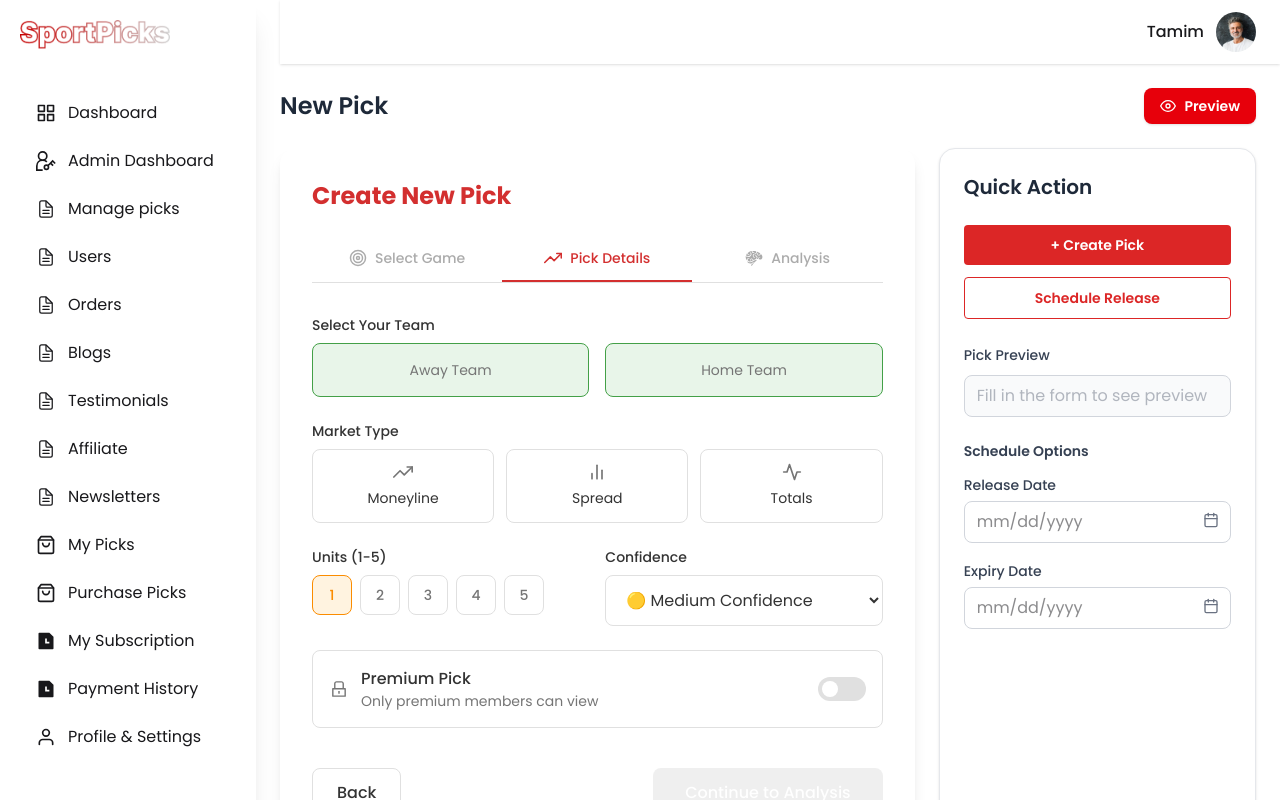
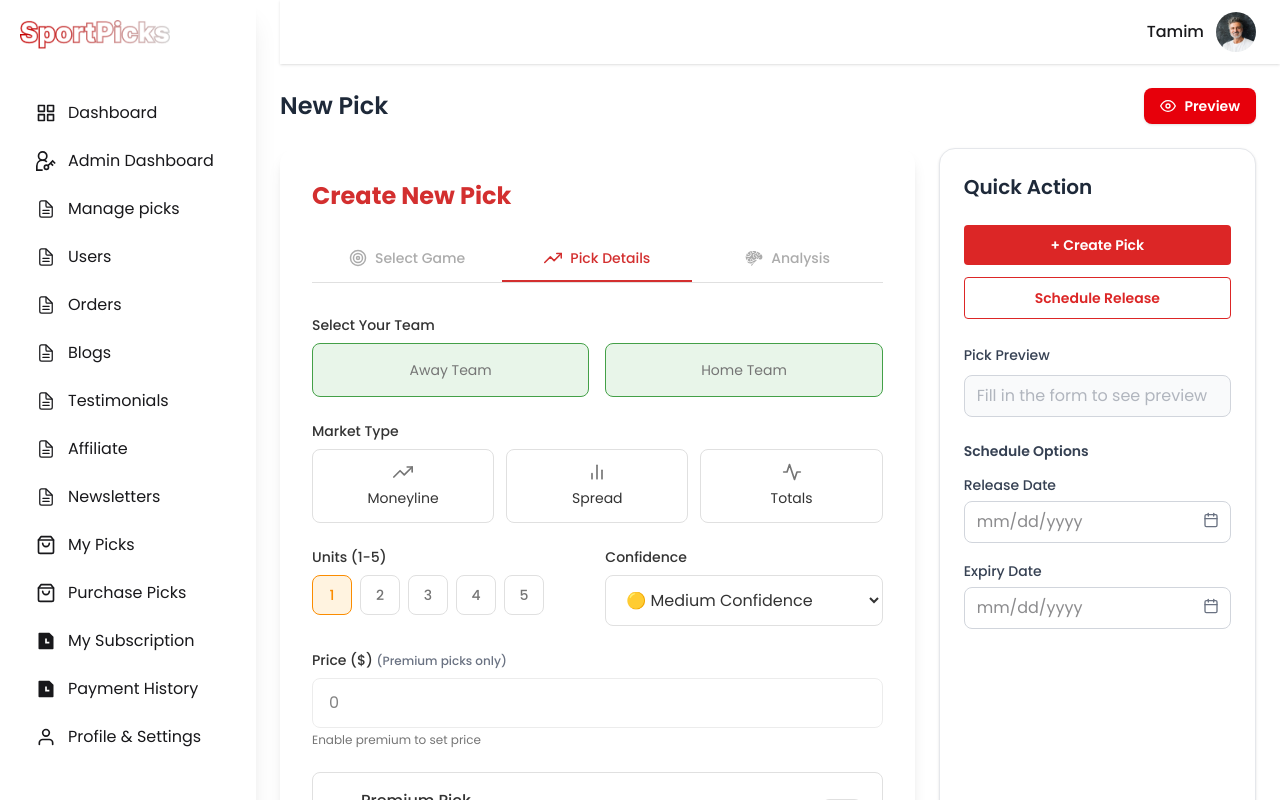
Before and after one commit to code-wev/GuaranteedSportPicks, a Next.js app in the folder frontend/: page /dashboard/admin/new-picks in a window 1280 px wide. Both pictures are taken after a click on the button "Pick Details". Shown: the top 800 px of the page. Built offline with nearby package versions, Linux system fonts and the light colour scheme.

Commit message:
pick creation done

```diff
--- a/frontend/components/Dashboard/admin/CreatePickForm.jsx
+++ b/frontend/components/Dashboard/admin/CreatePickForm.jsx
@@ -51,6 +51,7 @@ export default function CreatePickForm() {
     premium: false,
     release_time: "",
     pickBanner: "",
+    price: 0, // Make sure this is included
   });
 
   // UI state
@@ -155,6 +156,21 @@ export default function CreatePickForm() {
         ?.find((m) => m.key === "h2h")
         ?.outcomes?.find((o) => o.name === "Draw")?.price || 0;
 
+    // Format bookmakers data correctly with exact field names as expected by API
+    const formattedBookmakers = game.bookmakers?.map(bookmaker => ({
+      key: bookmaker.key,
+      title: bookmaker.title,
+      last_update: bookmaker.last_update,
+      markets: bookmaker.markets?.map(market => ({
+        Key: market.key, // Note: Capital K
+        last_update: market.last_update,
+        outComes: market.outcomes?.map(outcome => ({ // Note: Capital C
+          name: outcome.name,
+          price: outcome.price
+        }))
+      }))
+    })) || [];
+
     setFormData({
       ...formData,
       sportId: game.id,
@@ -168,8 +184,10 @@ export default function CreatePickForm() {
         away_team: awayOdds,
         draw: drawOdds,
       },
-      bookmakers: game.bookmakers || [],
+      bookmakers: formattedBookmakers,
       release_time: new Date().toISOString(),
+      // Keep existing price value
+      price: formData.price,
     });
 
     setHomeTeamDropdown(false);
@@ -270,42 +288,11 @@ export default function CreatePickForm() {
   //RTK
   const [createPicks, { isLoading: isCreating }] = useCreatePicksMutation();
 
-  // Handle form submission
-  // const handleSubmit = async (e) => {
-  //   e.preventDefault();
-
-  //   // Validate required fields
-  //   const required = [
-  //     "sport_title",
-  //     "home_team",
-  //     "away_team",
-  //     "selected_team",
-  //     "market_type",
-  //     "units",
-  //     "confidence",
-  //     "writeup",
-  //   ];
-  //   const missing = required.filter((field) => !formData[field]);
-
-  //   if (missing.length > 0) {
-  //     alert(`Please fill in: ${missing.join(", ")}`);
-  //     return;
-  //   }
-
-  //   // Console output
-  //   console.log("🎯 ===== PICK CREATED =====");
-  //   console.log(formData);
-
-  //   alert(
-  //     `✅ Pick Created Successfully!\n\n${formData.selected_team} - ${formData.units} units`,
-  //   );
-  // };
   const getRtkErrorMessage = (err) => {
-    // RTK Query error shapes:
-    // - { status, data }
-    // - { error: "FETCH_ERROR" | ... }
     const data = err?.data;
-
+    if (data?.errors) {
+      return data.errors.map(e => `${e.field}: ${e.message}`).join('\n');
+    }
     return (
       data?.message ||
       data?.error ||
@@ -345,7 +332,22 @@ export default function CreatePickForm() {
       return;
     }
 
-    // Build payload (clean + safe)
+    // Format bookmakers data with exact field names as expected by API
+    const formattedBookmakers = formData.bookmakers.map(bookmaker => ({
+      key: bookmaker.key,
+      title: bookmaker.title,
+      last_update: bookmaker.last_update,
+      markets: bookmaker.markets.map(market => ({
+        Key: market.Key || market.key, // Use Key with capital K
+        last_update: market.last_update,
+        outComes: market.outComes || market.outcomes?.map(outcome => ({ // Use outComes with capital C
+          name: outcome.name,
+          price: outcome.price
+        }))
+      }))
+    }));
+
+    // Build payload with correct structure
     const payload = {
       sportId: formData.sportId,
       sportKey: formData.sportKey,
@@ -353,8 +355,12 @@ export default function CreatePickForm() {
       home_team: formData.home_team,
       away_team: formData.away_team,
       commence_time: formData.commence_time,
-      odds: formData.odds,
-      bookmakers: formData.bookmakers,
+      odds: {
+        home_team: Number(formData.odds.home_team),
+        away_team: Number(formData.odds.away_team),
+        draw: Number(formData.odds.draw)
+      },
+      bookmakers: formattedBookmakers,
 
       selected_team: formData.selected_team,
       market_type: formData.market_type,
@@ -366,16 +372,33 @@ export default function CreatePickForm() {
       pickBanner: formData.pickBanner || "",
     };
 
+    // CRITICAL FIX: Always include price in payload, even if 0
+    // Convert to number to ensure it's sent correctly
+    payload.price = Number(formData.price);
+
+    // If you want to only send price for premium picks, use this:
+    // if (formData.premium) {
+    //   payload.price = Number(formData.price);
+    // }
+
+    // Log data before sending to hook
+    console.log("📦 ===== PICK DATA BEFORE SENDING =====");
+    console.log("Form Data:", JSON.stringify(formData, null, 2));
+    console.log("Payload to send:", JSON.stringify(payload, null, 2));
+    console.log("Price value being sent:", payload.price);
+    console.log("Price type:", typeof payload.price);
+    console.log("======================================");
+
     try {
       const res = await createPicks(payload).unwrap();
 
       console.log("✅ PICK CREATE RESPONSE:", res);
 
       alert(
-        `✅ Pick Created Successfully!\n\n${payload.selected_team} - ${payload.units} units`,
+        `✅ Pick Created Successfully!\n\n${payload.selected_team} - ${payload.units} units${payload.price > 0 ? ` - $${payload.price}` : ''}`,
       );
 
-      // Optional: reset UI after success
+      // Reset form after success
       setShowPreview(false);
       setSelectedGame(null);
       setSelectedSport("");
@@ -399,15 +422,17 @@ export default function CreatePickForm() {
         premium: false,
         release_time: "",
         pickBanner: "",
+        price: 0,
       });
 
-      // Optional: clear banner preview
+      // Clear banner preview
       if (bannerPreview) URL.revokeObjectURL(bannerPreview);
       setBannerPreview("");
       setBannerImage(null);
     } catch (err) {
       console.log("❌ CREATE PICK ERROR:", err);
-      alert(getRtkErrorMessage(err));
+      const errorMessage = getRtkErrorMessage(err);
+      alert(errorMessage);
     }
   };
 
@@ -860,6 +885,35 @@ export default function CreatePickForm() {
               </div>
             </div>
 
+            {/* Price Field - Always show but maybe with note */}
+            <div>
+              <label
+                className='text-sm font-medium mb-2 block'
+                style={{ color: colors.text }}>
+                Price ($) {!formData.premium && <span className="text-xs text-gray-500">(Premium picks only)</span>}
+              </label>
+              <input
+                type='number'
+                min='0'
+                step='0.01'
+                value={formData.price}
+                onChange={(e) => handleFieldChange("price", e.target.value)}
+                placeholder='Enter price (e.g., 9.99)'
+                className='w-full px-4 py-3 border rounded-lg bg-white outline-none'
+                style={{
+                  borderColor: colors.border,
+                  color: colors.text,
+                  opacity: !formData.premium ? 0.6 : 1
+                }}
+                disabled={!formData.premium}
+              />
+              <p className='text-xs mt-1' style={{ color: colors.textLight }}>
+                {formData.premium
+                  ? "Set price for this premium pick"
+                  : "Enable premium to set price"}
+              </p>
+            </div>
+
             {/* Premium Toggle */}
             <div
               className='flex items-center justify-between p-4 border rounded-lg'
@@ -884,7 +938,13 @@ export default function CreatePickForm() {
               </div>
               <button
                 type='button'
-                onClick={() => handleFieldChange("premium", !formData.premium)}
+                onClick={() => {
+                  handleFieldChange("premium", !formData.premium);
+                  // Don't reset price when turning off premium - keep it
+                  // if (!formData.premium) {
+                  //   handleFieldChange("price", 0);
+                  // }
+                }}
                 className='relative w-12 h-6 rounded-full'
                 style={{
                   backgroundColor: formData.premium
@@ -959,8 +1019,8 @@ export default function CreatePickForm() {
                   className='relative border rounded-lg overflow-hidden'
                   style={{ borderColor: colors.border }}>
                   <Image
-                  height={200}
-                  width={200}
+                    height={200}
+                    width={200}
                     src={bannerPreview}
                     alt='Banner'
                     className='w-full h-48 object-cover'
@@ -1061,6 +1121,17 @@ export default function CreatePickForm() {
                     {formData.confidence}
                   </span>
                 </div>
+                {/* Always show price in summary if > 0 */}
+                {formData.price > 0 && (
+                  <div className='flex justify-between'>
+                    <span style={{ color: colors.textLight }}>Price:</span>
+                    <span
+                      className='font-medium'
+                      style={{ color: colors.primary }}>
+                      ${formData.price}
+                    </span>
+                  </div>
+                )}
               </div>
             </div>
 
@@ -1083,10 +1154,14 @@ export default function CreatePickForm() {
                 </button>
                 <button
                   type='submit'
+                  disabled={isCreating}
                   className='px-8 py-3 rounded-lg text-white font-medium flex items-center gap-2'
-                  style={{ backgroundColor: colors.success }}>
+                  style={{
+                    backgroundColor: isCreating ? colors.border : colors.success,
+                    cursor: isCreating ? 'not-allowed' : 'pointer'
+                  }}>
                   <FiCheckCircle />
-                  Create Pick
+                  {isCreating ? 'Creating...' : 'Create Pick'}
                 </button>
               </div>
             </div>
@@ -1121,12 +1196,15 @@ export default function CreatePickForm() {
                 style={{ backgroundColor: colors.primary }}>
                 <AiFillLock />
                 <span className='font-medium'>Premium Pick</span>
+                {formData.price > 0 && (
+                  <span className='ml-auto font-bold'>${formData.price}</span>
+                )}
               </div>
             )}
 
             {/* Pick Card */}
             <div
-              className='rounded-xl p-6 text-white'
+              className='rounded-xl p-6 text-white relative'
               style={{ backgroundColor: "#1a1a1a" }}>
               {/* Banner Image */}
               {formData.pickBanner && (
@@ -1137,7 +1215,6 @@ export default function CreatePickForm() {
                     height={200}
                     width={200}
                     className='w-full h-full object-cover'
-                    width='full'
                   />
                 </div>
               )}
@@ -1212,6 +1289,16 @@ export default function CreatePickForm() {
                   </div>
                 </div>
 
+                {/* Price - Always show if > 0 */}
+                {formData.price > 0 && (
+                  <div className='flex items-center justify-between mb-4'>
+                    <span className='opacity-80'>Price</span>
+                    <span className='font-bold' style={{ color: colors.primary }}>
+                      ${formData.price}
+                    </span>
+                  </div>
+                )}
+
                 {/* Game Time */}
                 <div className='flex items-center gap-2 text-sm opacity-60 mb-4'>
                   <FiCalendar />
```
Also changed, not shown: 1 other file (tests, documents, lock files or other folders).
